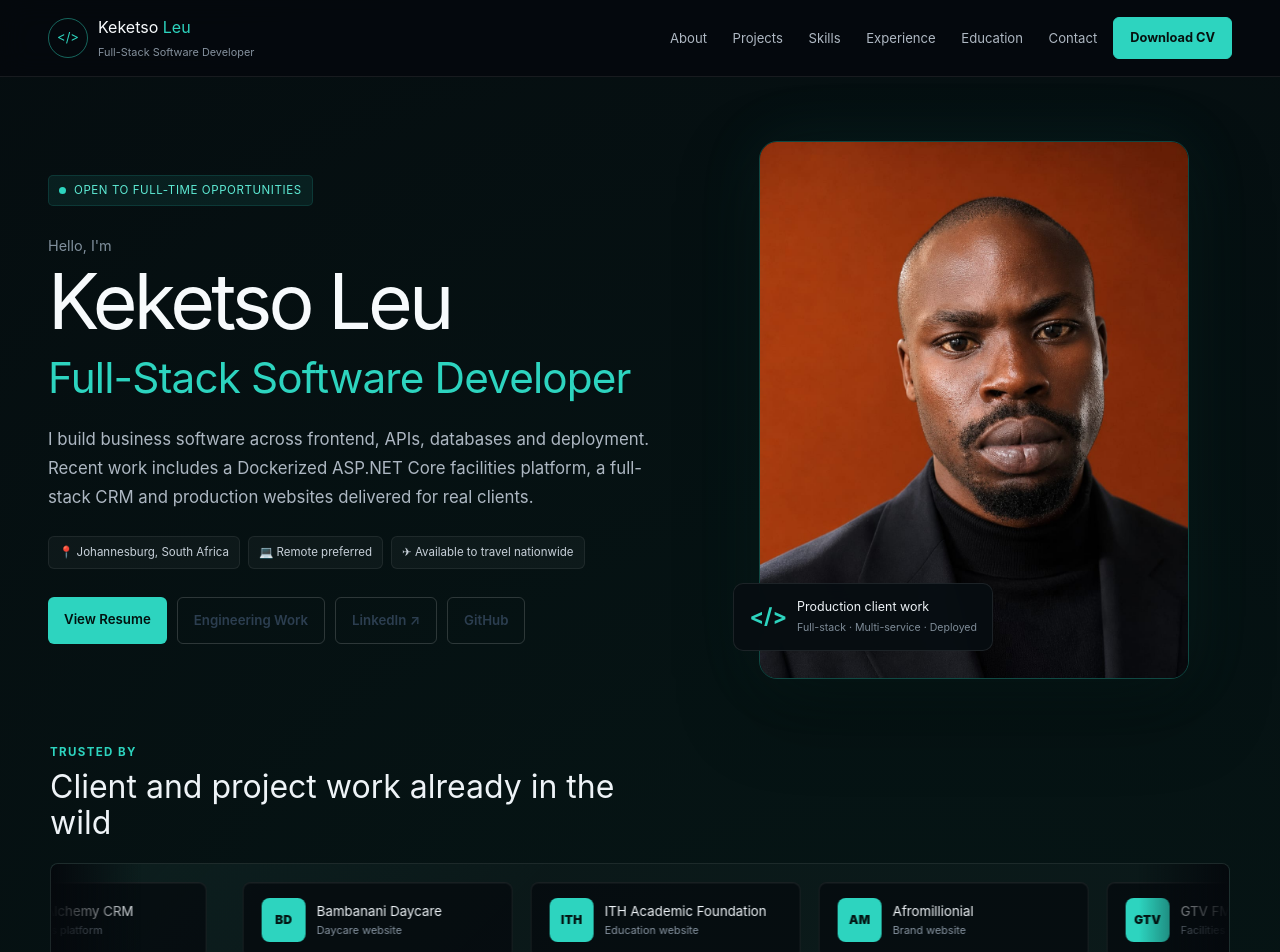
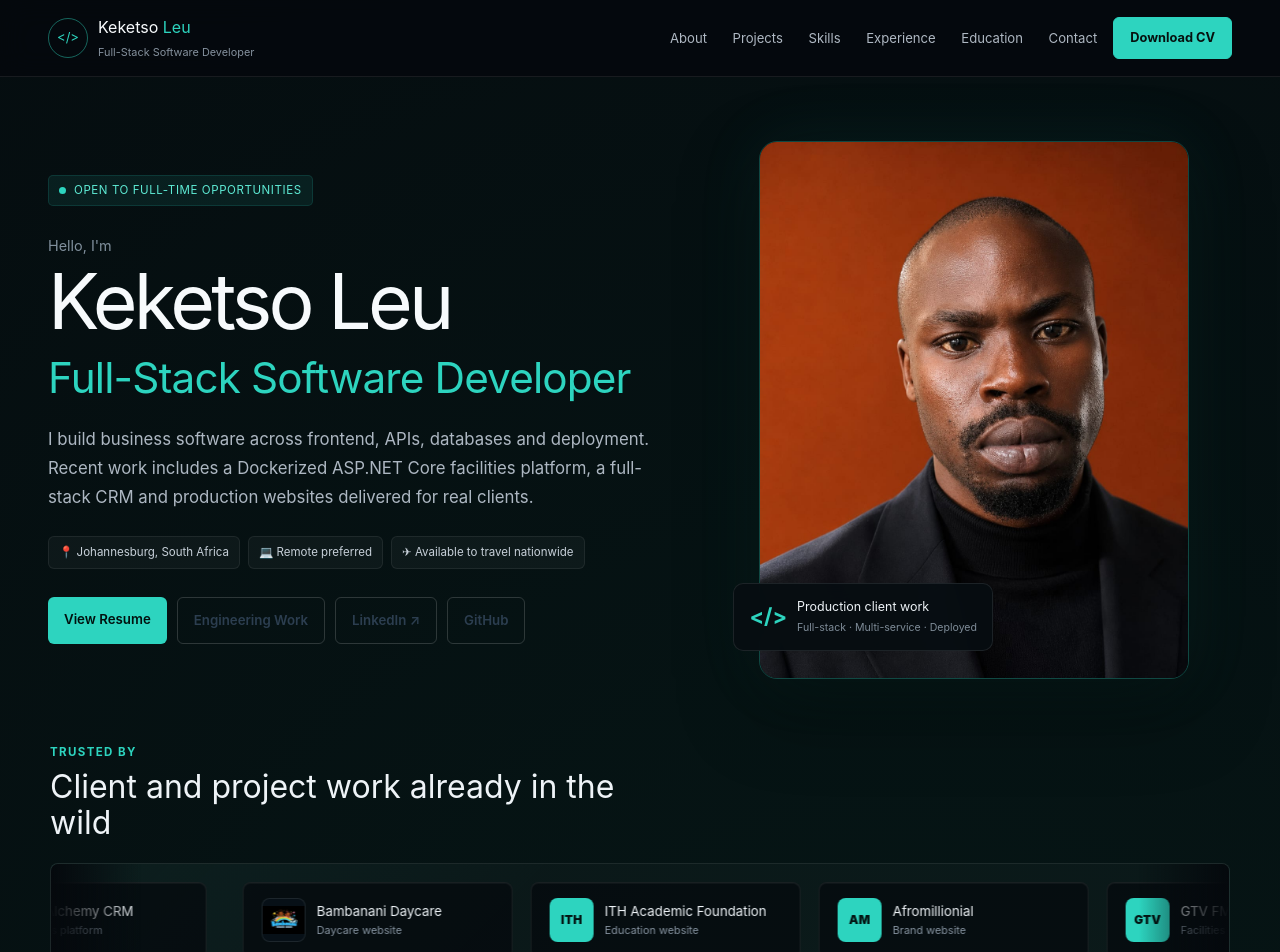
Before and after one commit to keketsoleu25/recruiter-magnet, a Vue app: page / in a window 1280 px wide. Shown: the top 952 px of the page. Built offline with nearby package versions, Linux system fonts and the light colour scheme.

Commit message:
Wire provided images into recruiter magnet

```diff
--- a/src/components/TrustedByCarousel.vue
+++ b/src/components/TrustedByCarousel.vue
@@ -1,14 +1,15 @@
 <script setup lang="ts">
 /*
  * TrustedByCarousel
- * Client proof strip. Replace `mark` with logo image paths later when official
- * client logo files are available in /public.
+ * Client proof strip. Uses supplied client artwork where available and falls
+ * back to compact initials for clients without a logo asset in /public.
  */
 
 const clients = [
   {
     name: 'Bambanani Daycare',
     mark: 'BD',
+    image: '/images/bambanani_logo.jpeg',
     note: 'Daycare website',
   },
   {
@@ -29,6 +30,7 @@ const clients = [
   {
     name: 'Tech Alchemy CRM',
     mark: 'CRM',
+    image: '/images/tech-alchemy-crm.png',
     note: 'Business platform',
   },
 ]
@@ -56,7 +58,15 @@ const clients = [
             :key="`${group}-${client.name}`"
             class="client-logo"
           >
-            <span class="client-mark">{{ client.mark }}</span>
+            <span class="client-mark" :class="{ 'has-image': client.image }">
+              <img
+                v-if="client.image"
+                :src="client.image"
+                :alt="`${client.name} logo`"
+                loading="lazy"
+              />
+              <template v-else>{{ client.mark }}</template>
+            </span>
             <span class="client-copy">
               <strong>{{ client.name }}</strong>
               <small>{{ client.note }}</small>
@@ -145,6 +155,7 @@ h2 {
   width: 44px;
   height: 44px;
   flex: 0 0 auto;
+  overflow: hidden;
   place-items: center;
   color: #031513;
   background: #2dd4bf;
@@ -152,6 +163,18 @@ h2 {
   font-size: 0.75rem;
   font-weight: 900;
   letter-spacing: 0.02em;
+}
+
+.client-mark.has-image {
+  background: #071017;
+  border: 1px solid rgba(255, 255, 255, 0.09);
+}
+
+.client-mark img {
+  display: block;
+  width: 100%;
+  height: 100%;
+  object-fit: contain;
 }
 
 .client-copy {
```
